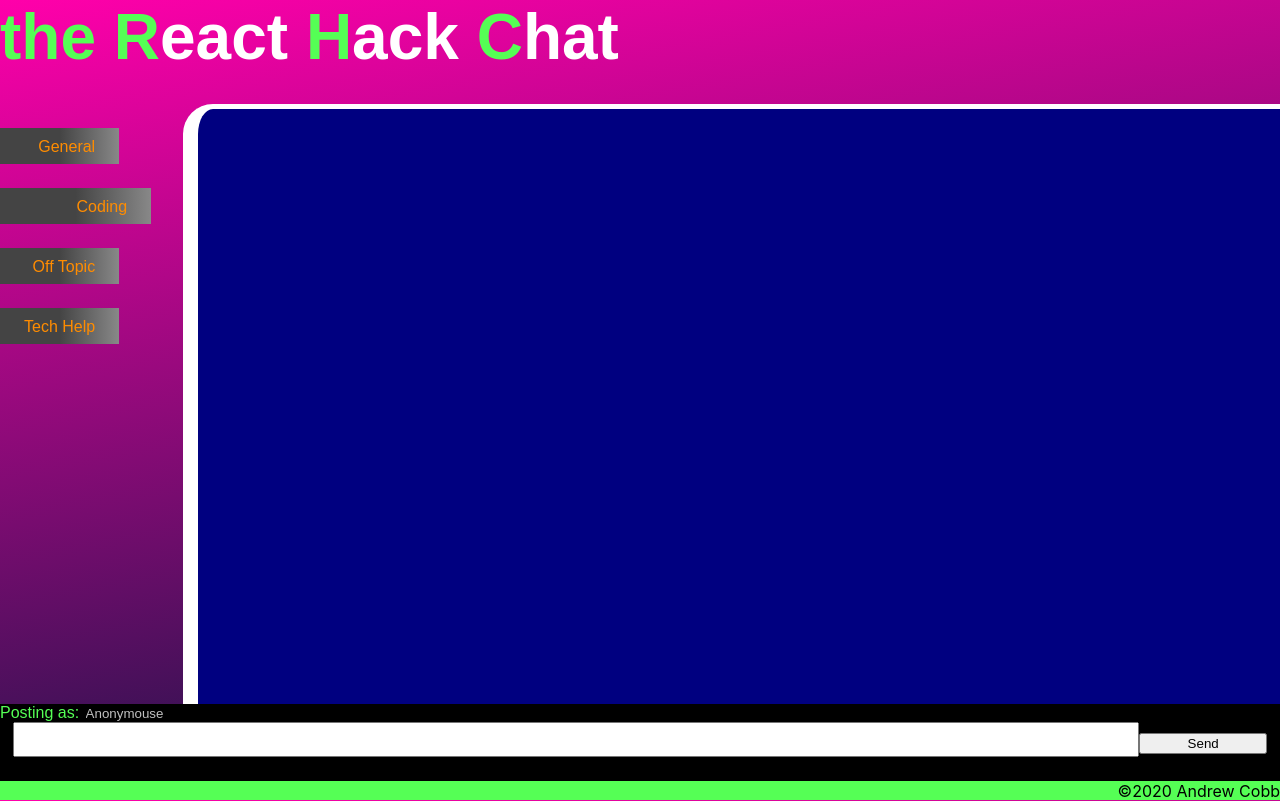
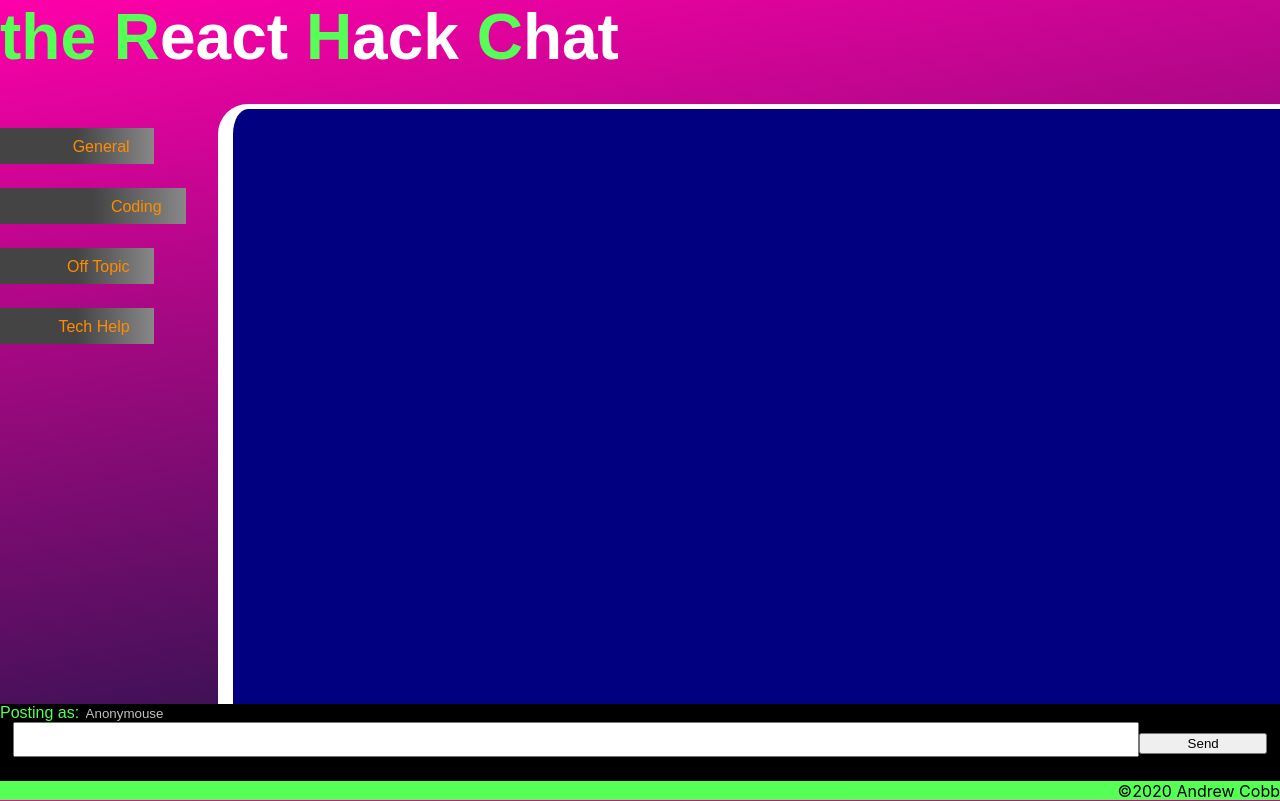
Before and after one commit to AB-Cobb/super-chat, a React (Create React App) app in the folder client/: page / in a window 1280 px wide. Built offline with nearby package versions, Linux system fonts and the light colour scheme; the HTML template or start-up script is replaced by a standard one.

Commit message:
fooling around with css

```diff
--- a/client/src/App.css
+++ b/client/src/App.css
@@ -49,6 +49,7 @@
    }
  aside {
      float: left;
+     width: 17%;
  }
  footer {
      clear: both;
```
